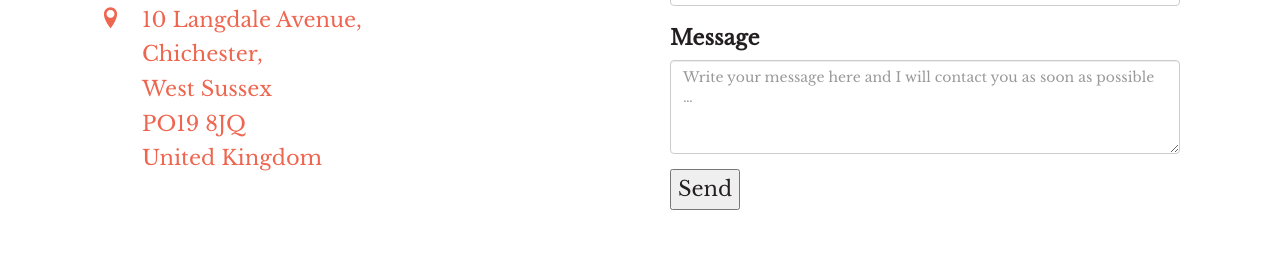
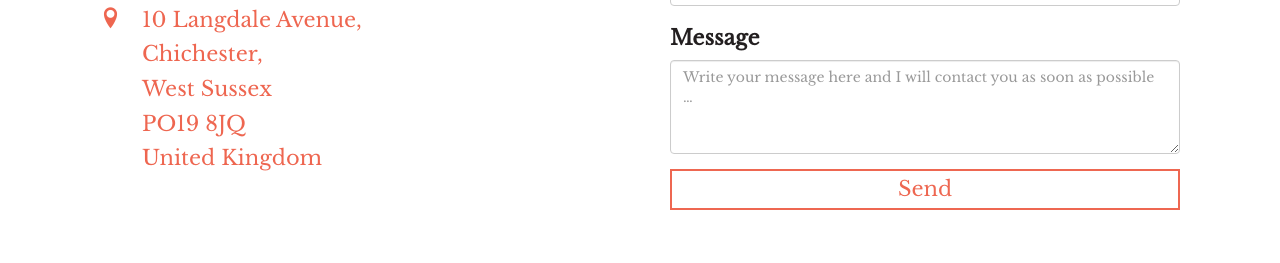
Before and after one commit to AlexRichardsDrums/alexrichardsdrums, a plain HTML site: page index.html in a window 1280 px wide. Shown: the part 2715-2978 px from the top of the page. Drawn offline with nearby package versions, Linux system fonts and the light colour scheme; a script that the page names is missing; files whose address does not match are found by name.

Commit message:
Send button

```diff
--- a/assets/css/main.css
+++ b/assets/css/main.css
@@ -50,6 +50,17 @@ ul {
 
 textarea {
   overflow-x: none;
+}
+
+input[type="submit"]:hover {
+  background: #EE6751;
+  color: #fff;
+}
+input[type="submit"] {
+  border: solid 2px #EE6751;
+  background: rgba(255,255,255, 1);
+  color: #EE6751;
+  width: 100%;
 }
 
 /*** Navigation ***/
```
